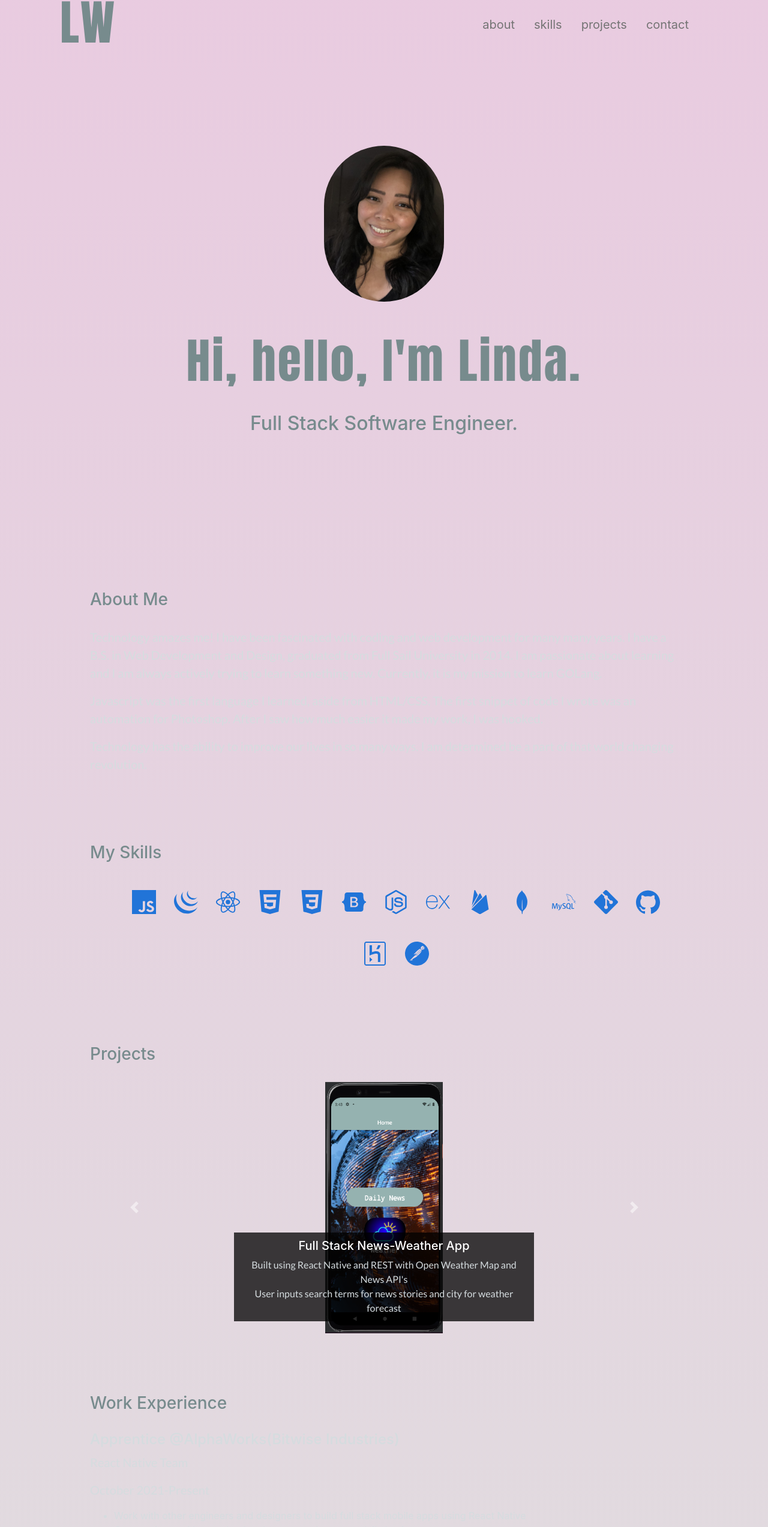
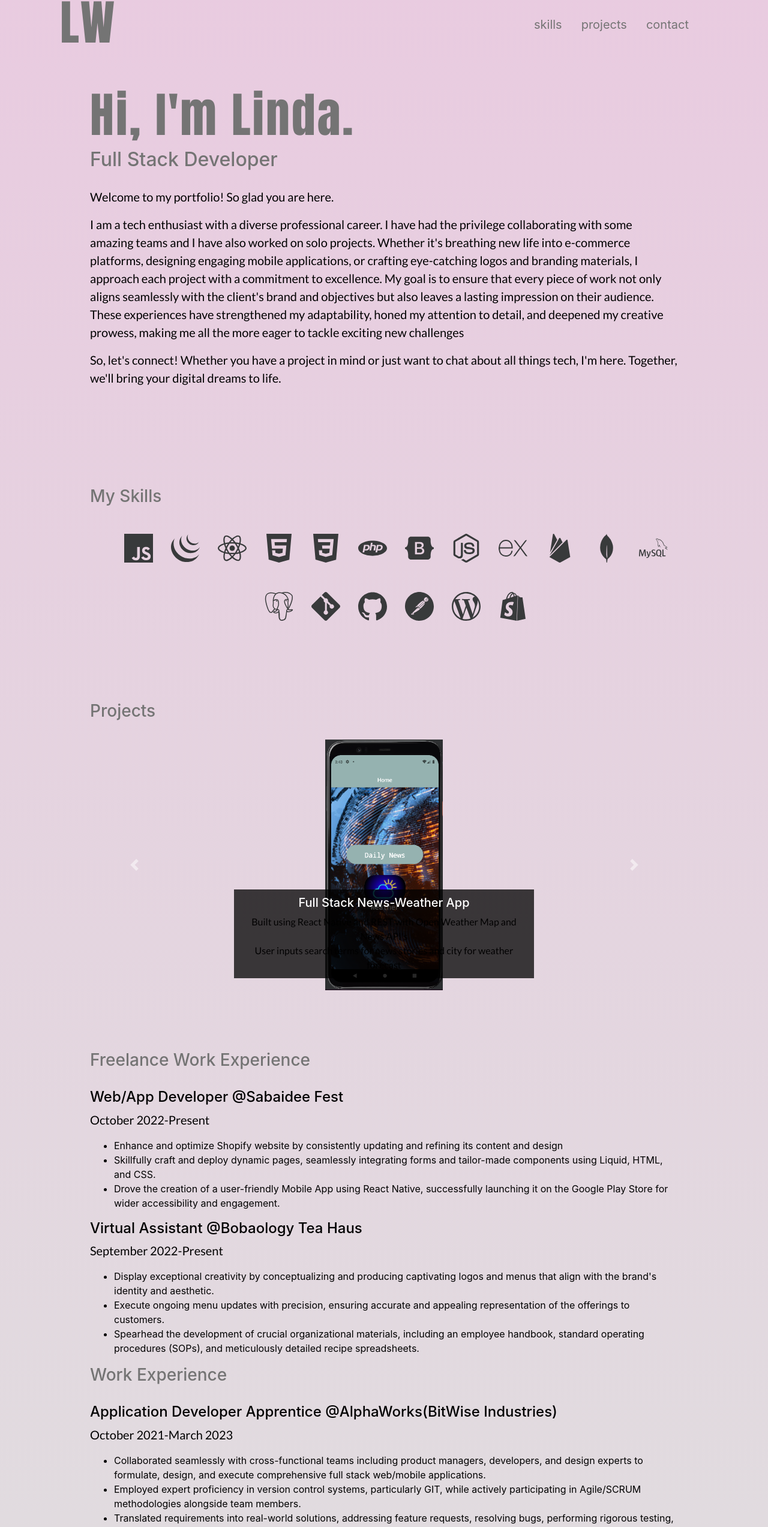
Before and after one commit to lindakw/portfolio_site, a React (Create React App) app: page / in a window 1280 px wide. Shown: the part 36-2582 px from the top of the page at 60% size. Built offline with nearby package versions, Linux system fonts and the light colour scheme.

Commit message:
update about me and skills section

```diff
--- a/src/App.css
+++ b/src/App.css
@@ -7,7 +7,7 @@
   cursor: pointer;
   background: linear-gradient(#e9cbe0, #dfdfdf);
   height: 100%;
-  color: #778b8d;
+  color: #747474;
   padding-left: 100px;
   padding-right: 100px;
   padding-top: 25px;
@@ -38,25 +38,24 @@
 
 .intro {
   margin-bottom: 100px;
+  display: flex;
+  flex-direction: row;
+
 }
 
 .profileImg {
-  display: flex;
-  align-items: center;
-  flex-direction: column;
-  margin: 100px;
+  margin-right: 100px;
+  align-self: center;
 }
 
 h1 {
   font-size: 5rem;
   font-family: 'Anton', sans-serif;
   letter-spacing: 3px;
-  margin-top: 50px;
 }
 
 h2 {
   font-size: 2rem;
-  margin-top: 30px;
 }
 
 h3 {
@@ -71,11 +70,15 @@ p {
 p,
 ul,
 h4 {
-  color: rgb(213, 220, 223);
+  color: rgb(0, 0, 0);
 }
 
 section {
   margin: 50px;
+}
+
+.aboutMe {
+  padding-top: 20px;
 }
 
 .back-to-top {
@@ -102,8 +105,8 @@ section {
   flex-wrap: wrap;
   justify-content: center;
   align-items: center;
-  font-size: 2.5rem;
-  color: rgb(33, 116, 216);
+  font-size: 3rem;
+  color: rgb(56, 58, 59);
   margin-bottom: 0;
 }
 
--- a/src/App.js
+++ b/src/App.js
@@ -39,7 +39,6 @@ function App() {
           &#8679;
         </button>
       )}
-      <About />
       <Skills />
       <Projects />
       <Experience />
--- a/src/components/nav/Nav.js
+++ b/src/components/nav/Nav.js
@@ -17,7 +17,6 @@ const NavBar = () => {
       </div>
 
       <nav className="nav-link">
-        <Nav.Link href="#about">about</Nav.Link>
         <Nav.Link href="#skills">skills</Nav.Link>
         <Nav.Link href="#projects">projects</Nav.Link>
         <Nav.Link href="#contact">contact</Nav.Link>
--- a/src/components/sections/Education.js
+++ b/src/components/sections/Education.js
@@ -8,16 +8,6 @@ const Education = () => {
         <h4>Full Sail University</h4>
         <p>Bachelors of Science Web Development and Design - October 2014</p>
       </div>
-      <div className="informal_ed">
-        <h3>Informal Education</h3>
-        <h4>Zero to Mastery (Udemy)</h4>
-        <p>Go Programming(Golang) - Current</p>
-        <h4>Dr. Angela Yu (Udemy)</h4>
-        <p>
-          The Complete 2021 Web Development Bootcamp - Certificate September
-          2021
-        </p>
-      </div>
     </section>
   );
 };
--- a/src/components/sections/Experience.js
+++ b/src/components/sections/Experience.js
@@ -3,19 +3,44 @@ import React from "react";
 const Experience = () => {
   return (
     <section className="experience" id="experience">
-      <h3>Work Experience</h3>
-      <h4>Apprentice @AlphaWorks(Bitwise Industries)</h4>
-      <p>React Native Team</p>
-      <p>October 2021-Present</p>
+      <h3>Freelance Work Experience</h3>
+      <h4>Web/App Developer @Sabaidee Fest</h4>
+      <p>October 2022-Present</p>
       <ul>
         <li>
-          Work with other engineers and designers to build full stack mobile
-          apps using React Native
+          Enhance and optimize Shopify website by consistently updating and refining its content and design
         </li>
-        <li>Communicate with team lead and team members on a daily basis</li>
         <li>
-          Contribute to the success of others by co-teaching courses for
-          pre-apprentices and actively participating in the slack community
+          Skillfully craft and deploy dynamic pages, seamlessly integrating forms and tailor-made components using Liquid, HTML, and CSS.
+        </li>
+        <li>
+          Drove the creation of a user-friendly Mobile App using React Native, successfully launching it on the Google Play Store for wider accessibility and engagement.
+        </li>
+      </ul>
+      <h4>Virtual Assistant @Bobaology Tea Haus</h4>
+      <p>September 2022-Present</p>
+      <ul>
+        <li>
+          Display exceptional creativity by conceptualizing and producing captivating logos and menus that align with the brand's identity and aesthetic.
+        </li>
+        <li>
+          Execute ongoing menu updates with precision, ensuring accurate and appealing representation of the offerings to customers.
+        </li>
+        <li>
+          Spearhead the development of crucial organizational materials, including an employee handbook, standard operating procedures (SOPs), and meticulously detailed recipe spreadsheets.
+        </li>
+      </ul>
+      <h3>Work Experience</h3>
+      <h4>Application Developer Apprentice @AlphaWorks(BitWise Industries)</h4>
+      <p>October 2021-March 2023</p>
+      <ul>
+        <li>
+          Collaborated seamlessly with cross-functional teams including product managers, developers, and design experts to formulate, design, and execute comprehensive full stack web/mobile applications.
+        </li>
+        <li>
+          Employed expert proficiency in version control systems, particularly GIT, while actively participating in Agile/SCRUM methodologies alongside team members.</li>
+        <li>
+          Translated requirements into real-world solutions, addressing feature requests, resolving bugs, performing rigorous testing, engaging in productive pair-programming sessions, and contributing to the effectiveness of PR code reviews.
         </li>
       </ul>
     </section>
--- a/src/components/sections/Intro.js
+++ b/src/components/sections/Intro.js
@@ -4,19 +4,29 @@ import profileImg from '../../assets/images/profile2.jpg';
 const Intro = () => {
   return (
     <section className="intro" id="intro">
-      <div className="profileImg">
+      {/* <div className="profileImg">
         <img
           src={profileImg}
           alt="Profile"
           style={{
-            height: 260,
-            width: 200,
-            borderRadius: 100,
+            height: 520,
+            width: 400,
             border: 3,
           }}
         />
-        <h1>Hi, hello, I'm Linda.</h1>
-        <h2>Full Stack Software Engineer.</h2>
+      </div> */}
+      <div className="inroText">
+        <h1>Hi, I'm Linda.</h1>
+        <h2>Full Stack Developer</h2>
+        <p className="aboutMe">
+          Welcome to my portfolio! So glad you are here.
+        </p>
+        <p>
+          I am a tech enthusiast with a diverse professional career. I have had the privilege collaborating with some amazing teams and I have also worked on solo projects. Whether it's breathing new life into e-commerce platforms, designing engaging mobile applications, or crafting eye-catching logos and branding materials, I approach each project with a commitment to excellence. My goal is to ensure that every piece of work not only aligns seamlessly with the client's brand and objectives but also leaves a lasting impression on their audience. These experiences have strengthened my adaptability, honed my attention to detail, and deepened my creative prowess, making me all the more eager to tackle exciting new challenges
+        </p>
+        <p>
+        So, let's connect! Whether you have a project in mind or just want to chat about all things tech, I'm here. Together, we'll bring your digital dreams to life.
+        </p>
       </div>
     </section>
   );
--- a/src/components/sections/Skills.js
+++ b/src/components/sections/Skills.js
@@ -15,7 +15,10 @@ import {
   SiGit,
   SiGithub,
   SiPostman,
-  SiHeroku,
+  SiWordpress,
+  SiPhp,
+  SiShopify,
+  SiPostgresql
 } from 'react-icons/si';
 
 const Skills = () => {
@@ -45,6 +48,10 @@ const Skills = () => {
           <p>CSS</p>
         </li>
         <li className="skill_icon">
+          <SiPhp style={{ margin: 15 }} />
+          <p>PHP</p>
+        </li>
+        <li className="skill_icon">
           <SiBootstrap style={{ margin: 15 }} />
           <p>Bootstrap</p>
         </li>
@@ -69,6 +76,10 @@ const Skills = () => {
           <p>MySql</p>
         </li>
         <li className="skill_icon">
+          <SiPostgresql style={{ margin: 15 }} />
+          <p>PostgreSQL</p>
+        </li>
+        <li className="skill_icon">
           <SiGit style={{ margin: 15 }} />
           <p>Git</p>
         </li>
@@ -77,12 +88,16 @@ const Skills = () => {
           <p>GitHub</p>
         </li>
         <li className="skill_icon">
-          <SiHeroku style={{ margin: 15 }} />
-          <p>Heroku</p>
+          <SiPostman style={{ margin: 15 }} />
+          <p>Postman</p>
         </li>
         <li className="skill_icon">
-          <SiPostman style={{ margin: 15 }} />
-          <p>Postman</p>
+          <SiWordpress style={{ margin: 15 }} />
+          <p>WordPress</p>
+        </li>
+        <li className="skill_icon">
+          <SiShopify style={{ margin: 15 }} />
+          <p>Shopify</p>
         </li>
       </ul>
     </section>
--- a/src/index.css
+++ b/src/index.css
@@ -5,6 +5,7 @@ body {
     sans-serif;
   -webkit-font-smoothing: antialiased;
   -moz-osx-font-smoothing: grayscale;
+  background: #000;
 }
 
 code {
```
Also changed, not shown: 1 other file (tests, documents, lock files or other folders).
